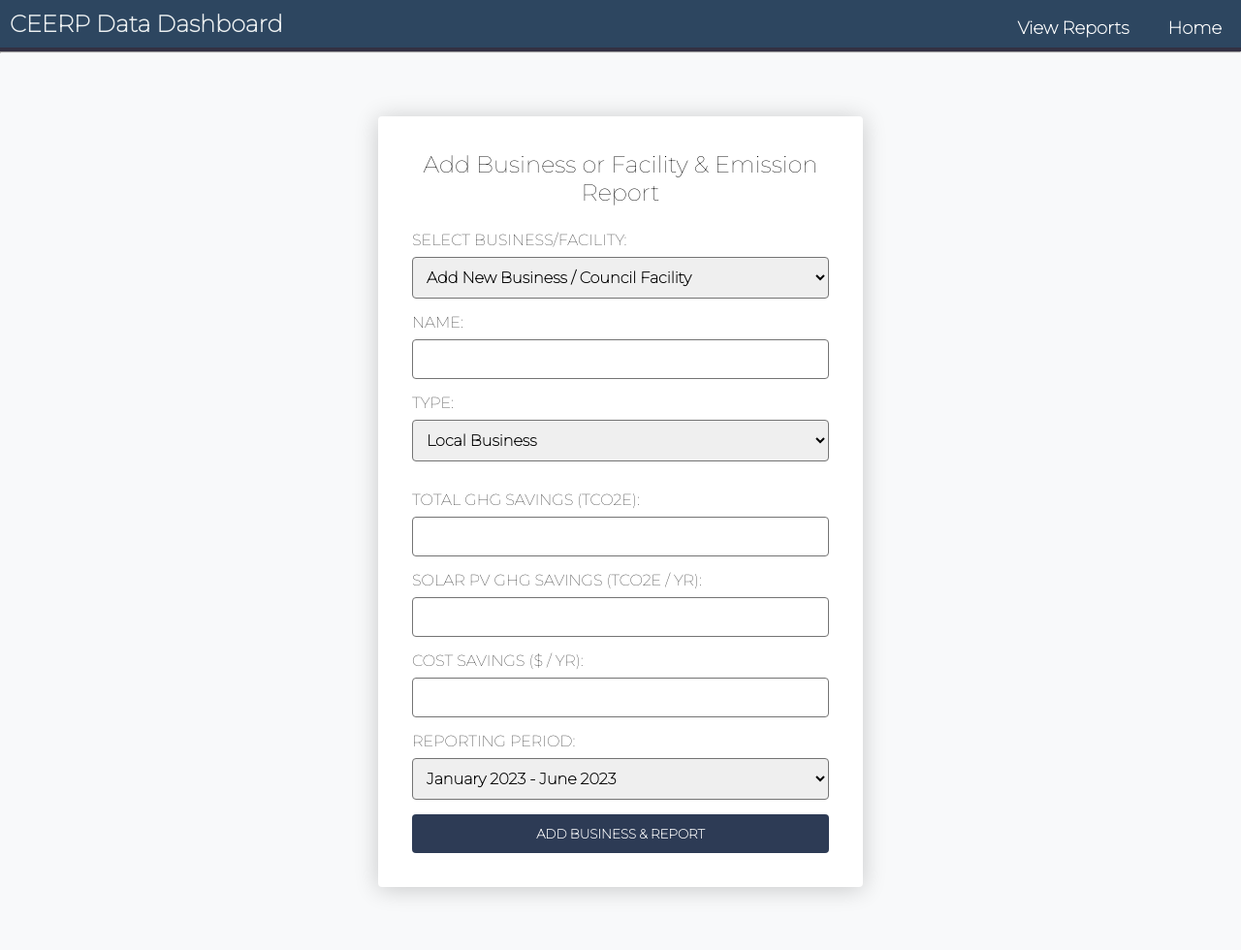
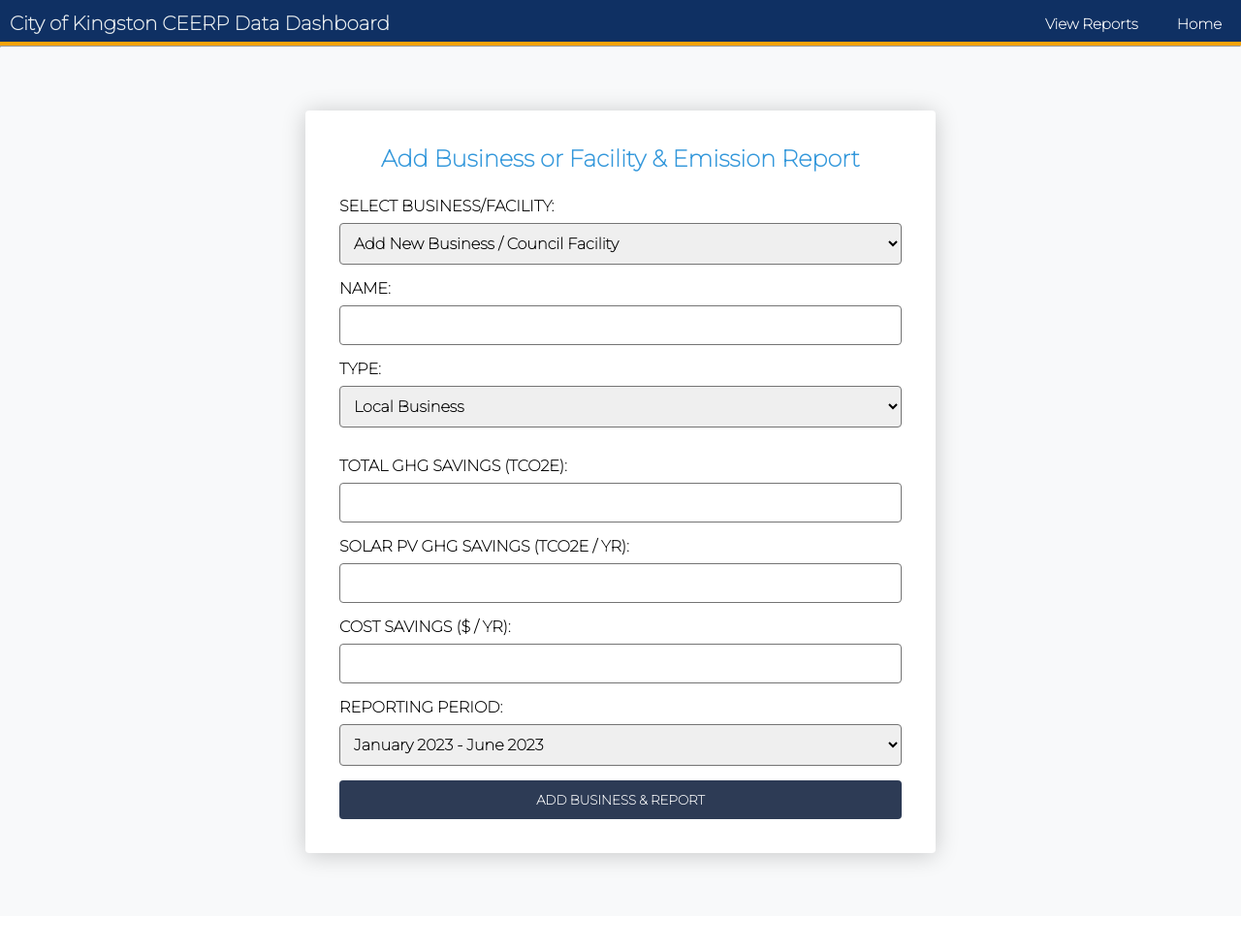
Before and after one commit to lachlandurra/climate_dashboard, a Flask app: page /add_business_report in a window 1280 px wide. Shown: the whole page at 97% size. After the commit the page ends 896 px from the top, so only its background shows below. Run offline with Flask 3, Linux system fonts and the light colour scheme.

Commit message:
Changes before meeting - stylistic

```diff
--- a/static/styles.css
+++ b/static/styles.css
@@ -14,7 +14,7 @@ body {
 
 .login-container {
     background: #fff;
-    width: 500px;
+    width: 650px;
     margin: 65px auto;
     padding: 35px;
     border-radius: 4px;
@@ -22,7 +22,7 @@ body {
 }
 
 .login-container h2 {
-    font-weight: 300;
+    color: #3498db;
     text-align: center;
     margin-bottom: 25px;
 }
@@ -35,7 +35,6 @@ body {
     display: block;
     margin-bottom: 8px;
     text-transform: uppercase;
-    font-weight: 500;
 }
 
 /* Ensuring consistent styling for inputs and dropdowns */
@@ -93,20 +92,20 @@ body {
     letter-spacing: 0.2px;
     text-transform: uppercase;
 }
-
 .header h1 {
-    font-size: 24px;
+    font-size: 20px;
     margin-left: 10px;
+    margin-top: 5px;
 }
 
 .header {
-    background: #2d4660;
+    background: #0f3063;
     align-items: center;
     color: #ecf0f1;
-    padding: 10px 0;
+    padding: 7px 0;
     margin: 0;
     justify-content: space-between;
-    border-bottom: 4px solid #323042;
+    border-bottom: 4px solid #f7a30a;
 }
 
 .header nav a {
@@ -118,16 +117,18 @@ body {
     margin: 0 5px;
     font-family: 'Montserrat', sans-serif;
     font-weight: 600;
-    font-size: 18px;
+    font-size: 15px;
+    border-bottom: 4px solid transparent;
+    transition: border-color 0.3s ease;  /* Smooth transition effect */
 }
 
 .header nav a:hover {
-    color: #000000;
+    border-bottom: 4px solid #418fde;
 }
 
 .header nav a:focus {
     outline: none;
-    border-bottom: 2px solid #808080;
+    border-bottom: 3px solid #808080;
 }
 
 .header h1 {
@@ -140,27 +141,12 @@ a {
     transition: background-color 0.3s, color 0.3s;
 }
 
-nav.fill a {
-  transition: all 1s;
-}
-
 nav.fill a:after {
   text-align: left;
   content: '';
   margin: 0;
   opacity: 0;
   color: #000;
-}
-
-nav.fill a:hover {
-  color: #000;
-}
-
-nav.fill a:hover:after {
-  animation: fill 1s forwards;
-  -webkit-animation: fill 0.3s forwards;
-  -moz-animation: fill 0.3s forwards;
-  opacity: 1;
 }
 
 .task-container table {
--- a/templates/base.html
+++ b/templates/base.html
@@ -2,7 +2,7 @@
 <html>
 
 <head>
-    <title>CEERP Data Dashboard</title>
+    <title>City of Kingston CEERP Data Dashboard</title>
     <link rel="stylesheet" href="{{ url_for('static', filename='styles.css') }}">
     <script src="https://code.jquery.com/jquery-3.6.0.min.js"></script>
     <script src="{{ url_for('static', filename='script.js') }}"></script>
@@ -16,7 +16,7 @@
 <body>
     <div class="header">
         <nav class="fill">
-            <h1>CEERP Data Dashboard</h1>
+            <h1>City of Kingston CEERP Data Dashboard</h1>
             <a href="{{ url_for('index') }}">Home</a>
             <a href="{{ url_for('view_reports') }}">View Reports</a>
         </nav>
```
Also changed, not shown: instance/climatedashboard.db.
